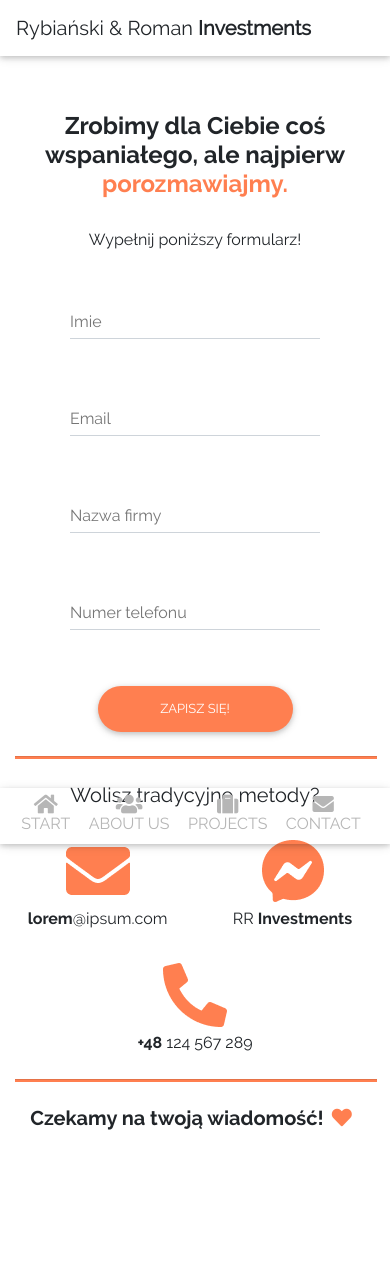
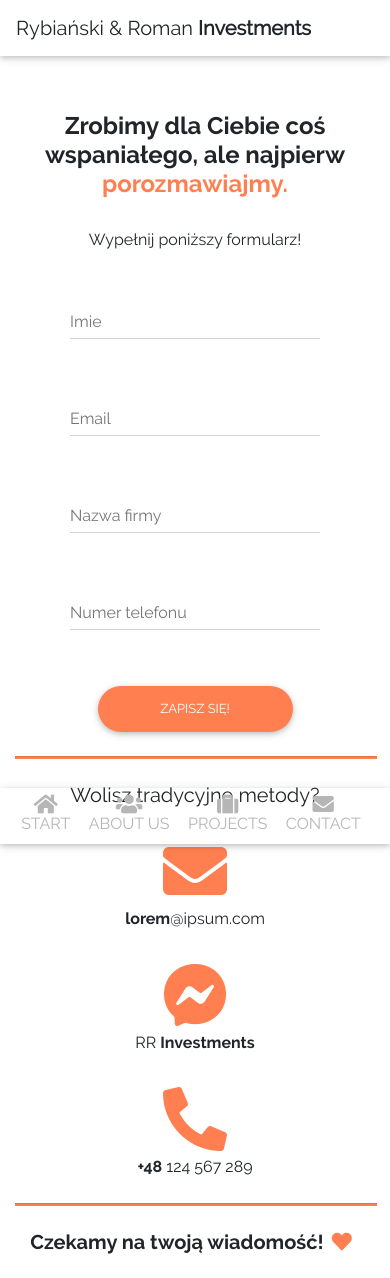
Before and after one commit to HoopDead/rr_investments, a React (Create React App) app: page /contact in a window 390 px wide. Before the commit the page ends 1154 px from the top, so only its background shows below. Built offline with nearby package versions, Linux system fonts and the light colour scheme.

Commit message:
Column in contact.jsx corrected #1

```diff
--- a/src/pages/contact.jsx
+++ b/src/pages/contact.jsx
@@ -20,14 +20,14 @@ class Contact extends Component {
                 <p className="h6 text-center mb-4">Wypełnij poniższy formularz!</p>
                 <div className="grey-text">
                    <MDBRow center>
-                      <MDBInput  style = {{width: "250px"}} className = "col-md-12" label="Imie"  name = "name"/>
+                      <MDBInput  style = {{width: "250px"}}  label="Imie"  name = "name"/>
                       <span className = "d-none d-lg-flex" style={{width:"30px"}}></span>
-                      <MDBInput style = {{width: "250px"}} className = "col-md-12" label="Email"  name = "email"/>
+                      <MDBInput style = {{width: "250px"}} label="Email"  name = "email"/>
                    </MDBRow>
                    <MDBRow center>
-                      <MDBInput style = {{width: "250px"}} className = "col-md-12" label="Nazwa firmy" name = "text" />
+                      <MDBInput style = {{width: "250px"}}  label="Nazwa firmy" name = "text" />
                       <span className = "d-none d-lg-flex" style={{width:"30px"}}></span>
-                      <MDBInput style = {{width: "250px"}} className = "col-md-12" label="Numer telefonu" name = "tel"/>
+                      <MDBInput style = {{width: "250px"}} label="Numer telefonu" name = "tel"/>
                    </MDBRow>
                 </div>
                 <div className="text-center">
@@ -38,15 +38,15 @@ class Contact extends Component {
              <hr className = "contact-hr-orange m-0 w-100"></hr>
              <p className = "h5 text-center my-4">Wolisz tradycyjne metody?</p>
           <MDBRow>
-             <MDBCol className = "col-6 col-lg-4 text-center my-2">
+             <MDBCol xs="6" lg="4" className = "text-center my-2">
                <img src = {Envelope} className = "img-fluid w-20"></img>
                <p className = "mt-1"><span class = "font-raleway-bold">lorem</span>@ipsum.com</p>
              </MDBCol>
-             <MDBCol className = "col-6 col-lg-4 text-center my-2">
+             <MDBCol xs="6" lg="4" className = " text-center my-2">
                <img src = {Mess} className = "img-fluid w-20"></img>
                <p className = "mt-1">RR <span class = "font-raleway-bold">Investments</span></p>
              </MDBCol>
-             <MDBCol className = "col-12 col-lg-4 text-center my-2">
+             <MDBCol xs="6" lg="4" className = "text-center my-2">
                <img src = {Telephone} className = "img-fluid w-20"></img>
                <p className = "mt-1"><span className = "font-raleway-bold">+48</span> 124 567 289</p>
              </MDBCol>
```
